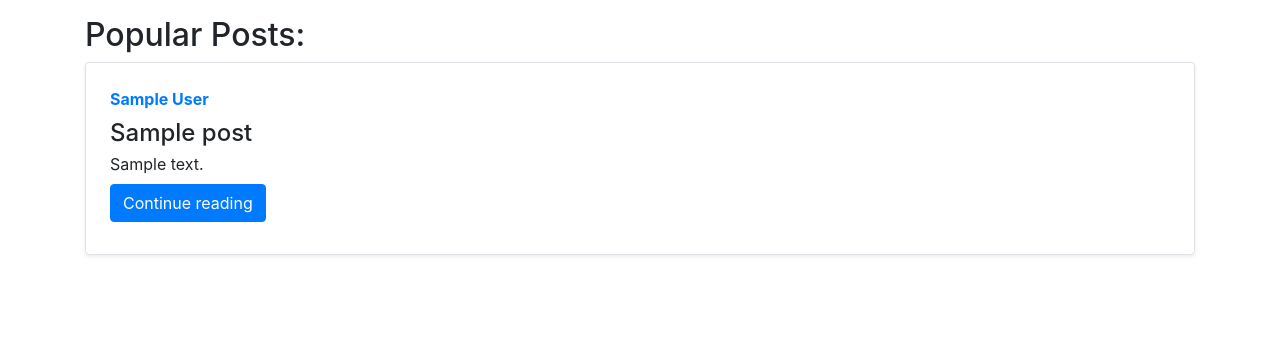
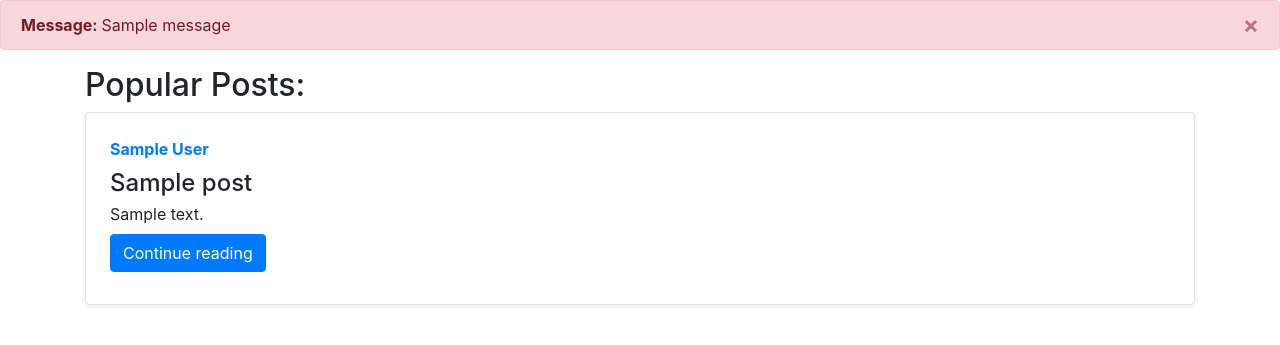
Before and after one commit to bayek0fsiwa/privacychurch, a Django app: page /blog/ in a window 1280 px wide. Shown: the part 74-419 px from the top of the page. Run offline with Django 3.2, Linux system fonts and the light colour scheme; tables that the repository leaves empty hold one stand-in row (values such as "Sample post"); one stand-in notice (Sample message) is shown; some libraries are stand-ins or nearby versions.

Commit message:
Messages Alert

```diff
--- a/templates/base.html
+++ b/templates/base.html
@@ -9,17 +9,15 @@
   <!-- favicon -->
   <link rel="shortcut icon" type="image/png" href="{% static 'images/favicon.ico' %}" />
 
-  <!-- bootstrap -->
-  <!-- CSS only -->
+  <!-- bootsrap css -->
   <!-- <link rel="stylesheet" href="https://stackpath.bootstrapcdn.com/bootstrap/4.5.0/css/bootstrap.min.css" integrity="sha384-9aIt2nRpC12Uk9gS9baDl411NQApFmC26EwAOH8WgZl5MYYxFfc+NcPb1dKGj7Sk" crossorigin="anonymous"> -->
 
-  <!-- JS, Popper.js, and jQuery -->
-  <!-- <script src="https://code.jquery.com/jquery-3.5.1.slim.min.js" integrity="sha384-DfXdz2htPH0lsSSs5nCTpuj/zy4C+OGpamoFVy38MVBnE+IbbVYUew+OrCXaRkfj" crossorigin="anonymous"></script> -->
-  <!-- <script src="https://cdn.jsdelivr.net/npm/popper.js@1.16.0/dist/umd/popper.min.js" integrity="sha384-Q6E9RHvbIyZFJoft+2mJbHaEWldlvI9IOYy5n3zV9zzTtmI3UksdQRVvoxMfooAo" crossorigin="anonymous"></script> -->
-  <!-- <script src="https://stackpath.bootstrapcdn.com/bootstrap/4.5.0/js/bootstrap.min.js" integrity="sha384-OgVRvuATP1z7JjHLkuOU7Xw704+h835Lr+6QL9UvYjZE3Ipu6Tp75j7Bh/kR0JKI" crossorigin="anonymous"></script> -->
   <!-- css -->
   <link rel="stylesheet" href="{% static 'css/style.css' %}">
   <link rel="stylesheet" href="{% static 'css/style.min.css' %}">
+
+
+
 
   <title>
     {% block title %} {% endblock title %}
@@ -68,9 +66,12 @@
   </nav>
 
   {% for message in messages  %}
-
-
-
+  <div class="alert alert-danger alert-dismissible fade show" role="alert">
+    <strong>Message: </strong> {{ message }}
+    <button type="button" class="close" data-dismiss="alert" aria-label="Close">
+      <span aria-hidden="true">&times;</span>
+    </button>
+  </div>
   {% endfor %}
 
 
@@ -78,6 +79,11 @@
 
   {% endblock body %}
 
+  <!-- JS, Popper.js, and jQuery -->
+  <script src="https://code.jquery.com/jquery-3.5.1.slim.min.js" integrity="sha384-DfXdz2htPH0lsSSs5nCTpuj/zy4C+OGpamoFVy38MVBnE+IbbVYUew+OrCXaRkfj" crossorigin="anonymous"></script>
+  <script src="https://cdn.jsdelivr.net/npm/popper.js@1.16.0/dist/umd/popper.min.js" integrity="sha384-Q6E9RHvbIyZFJoft+2mJbHaEWldlvI9IOYy5n3zV9zzTtmI3UksdQRVvoxMfooAo" crossorigin="anonymous"></script>
+  <script src="https://stackpath.bootstrapcdn.com/bootstrap/4.5.0/js/bootstrap.min.js" integrity="sha384-OgVRvuATP1z7JjHLkuOU7Xw704+h835Lr+6QL9UvYjZE3Ipu6Tp75j7Bh/kR0JKI" crossorigin="anonymous"></script>
+
 </body>
 
 </html>
```
